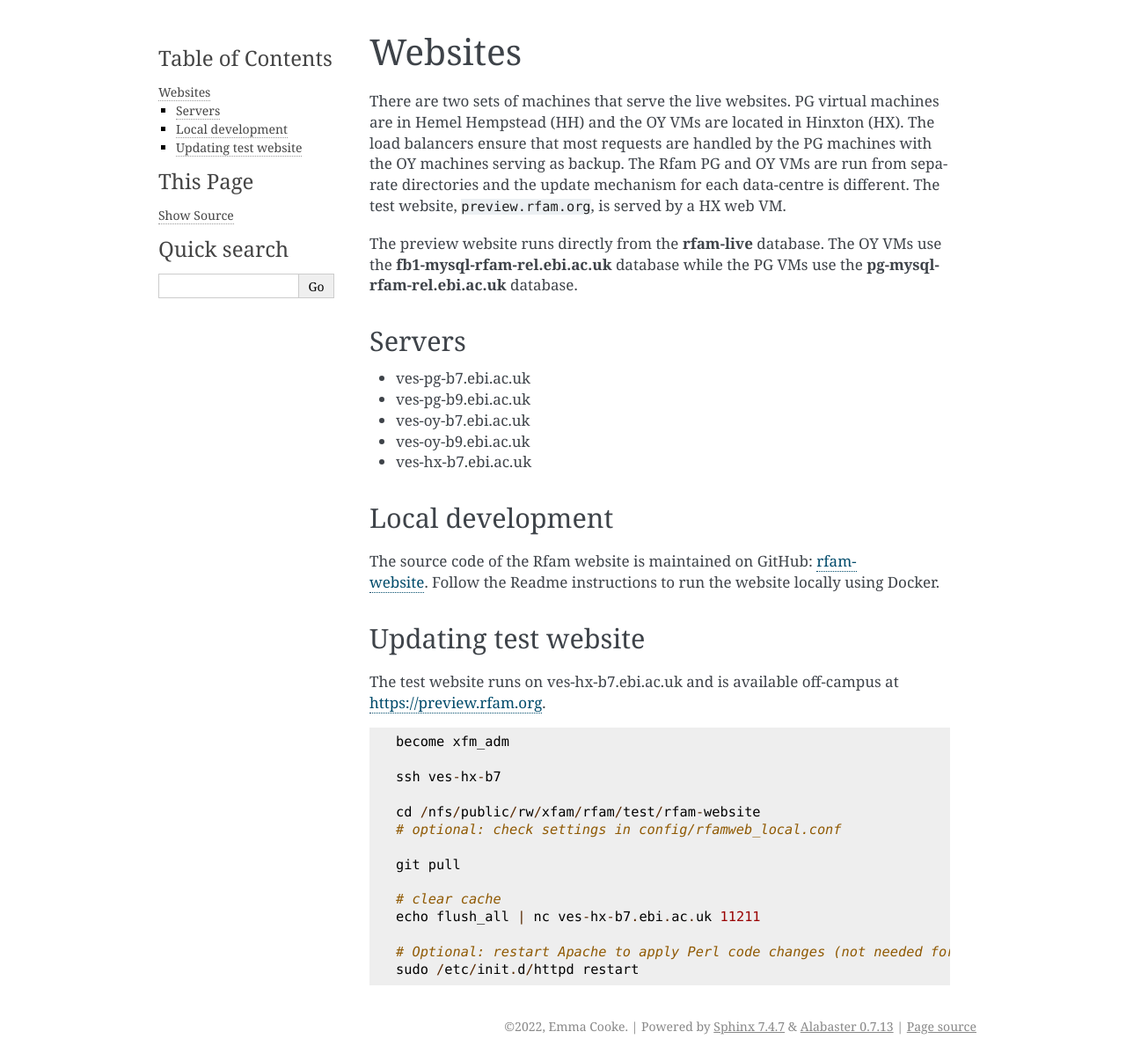
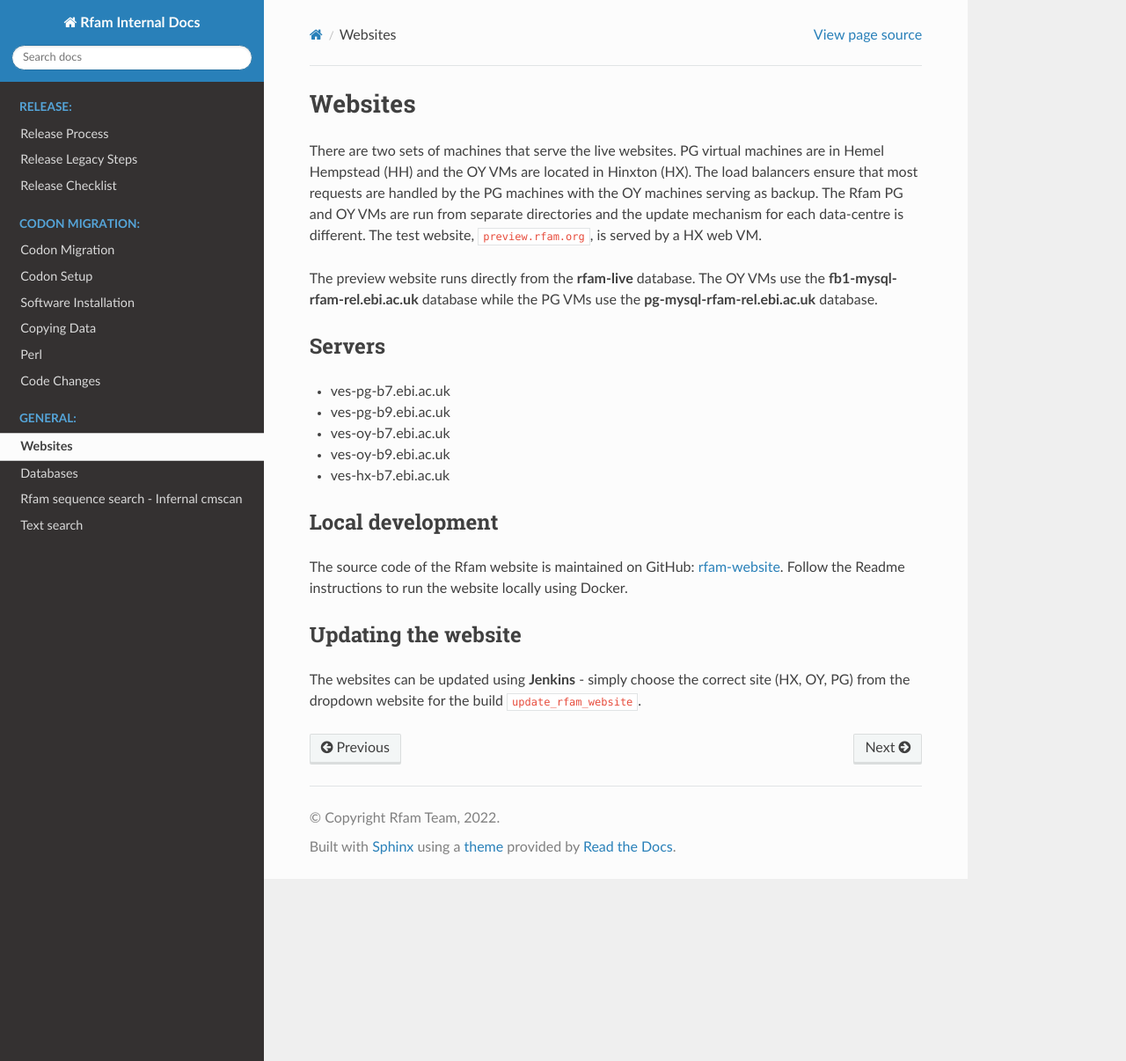
Before and after one commit to Rfam/rfam-internal-docs, a Sphinx documentation site: the page built from source/website.md, in a window 1280 px wide and 1206 px high. Shown: the whole window at 88% size. Built offline with Sphinx 7.4.7 and the Read the Docs theme 2.0.0, drawn with Linux system fonts in a browser that asks for light colours.

Commit message:
add pages, update theme

````diff
--- a/pyproject.toml
+++ b/pyproject.toml
@@ -9,6 +9,7 @@ python = "^3.8"
 Sphinx = "^5.1.1"
 sphinx-rtd-theme = "^1.0.0"
 myst-parser = "^0.18.0"
+sphinx-autobuild = "^2021.3.14"
 
 [tool.poetry.dev-dependencies]
 
--- a/source/conf.py
+++ b/source/conf.py
@@ -12,14 +12,15 @@
 #
 import os
 import sys
+import datetime
 sys.path.insert(0, os.path.abspath('.'))
 
 
 # -- Project information -----------------------------------------------------
 
 project = 'Rfam Internal Docs'
-copyright = '2022, Emma Cooke'
-author = 'Emma Cooke'
+copyright = 'Rfam Team, {}'.format(datetime.datetime.now().year)
+author = 'Rfam Team'
 
 # The full version, including alpha/beta/rc tags
 release = '1.0'
@@ -30,7 +31,15 @@ release = '1.0'
 # Add any Sphinx extension module names here, as strings. They can be
 # extensions coming with Sphinx (named 'sphinx.ext.*') or your custom
 # ones.
-extensions = ['myst_parser']
+
+extensions = [
+    'myst_parser',
+    'sphinx_copybutton',
+    'sphinx.ext.ifconfig',
+    'sphinx.ext.autosectionlabel'
+]
+
+autosectionlabel_prefix_document = True
 
 # Add any paths that contain templates here, relative to this directory.
 templates_path = ['_templates']
@@ -46,7 +55,7 @@ exclude_patterns = []
 # The theme to use for HTML and HTML Help pages.  See the documentation for
 # a list of builtin themes.
 #
-html_theme = 'alabaster'
+html_theme = 'sphinx_rtd_theme'
 
 # Add any paths that contain custom static files (such as style sheets) here,
 # relative to this directory. They are copied after the builtin static files,
--- a/source/index.rst
+++ b/source/index.rst
@@ -48,3 +48,4 @@ Contents
    website
    databases
    seq_search
+   text_search
--- a/source/website.md
+++ b/source/website.md
@@ -18,23 +18,6 @@ The preview website runs directly from the **rfam-live** database. The OY VMs us
 
 The source code of the Rfam website is maintained on GitHub: [rfam-website](https://github.com/Rfam/rfam-website). Follow the Readme instructions to run the website locally using Docker.
 
-## Updating test website
+## Updating the website
 
-The test website runs on ves-hx-b7.ebi.ac.uk and is available off-campus at <https://preview.rfam.org>.
-
-```
-become xfm_adm
-
-ssh ves-hx-b7
-
-cd /nfs/public/rw/xfam/rfam/test/rfam-website
-# optional: check settings in config/rfamweb_local.conf
-
-git pull
-
-# clear cache
-echo flush_all | nc ves-hx-b7.ebi.ac.uk 11211
-
-# Optional: restart Apache to apply Perl code changes (not needed for JS or HTML template changes)
-sudo /etc/init.d/httpd restart
-```
+The websites can be updated using **Jenkins** - simply choose the correct site (HX, OY, PG) from the dropdown website for the build `update_rfam_website`.
````
Also changed, not shown: source/code.md (+4 -4 lines), source/seq_search.md (+1 -1 lines), source/software.md (+3 -1 lines), source/text_search.md (added, +7 -0 lines), 1 other file.
